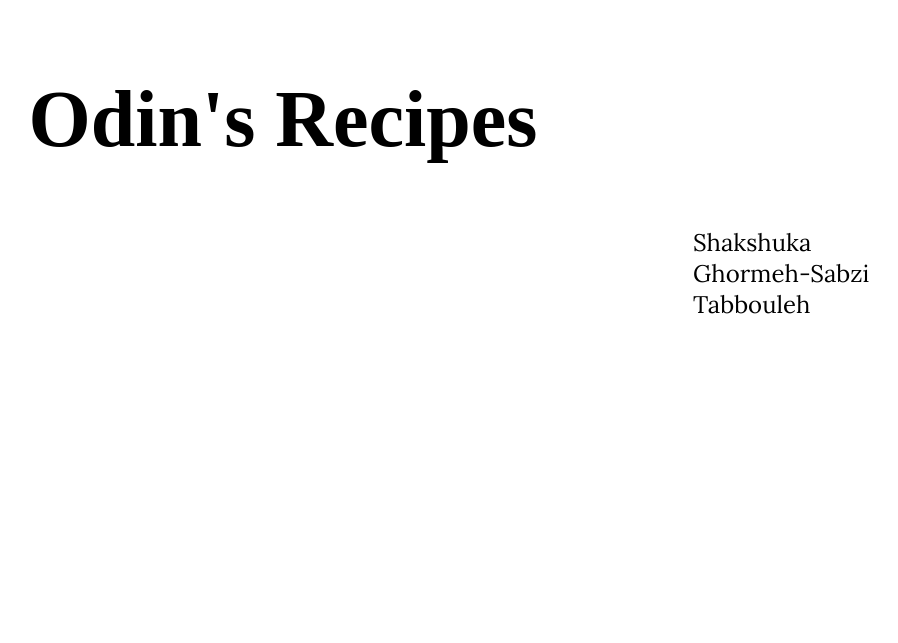
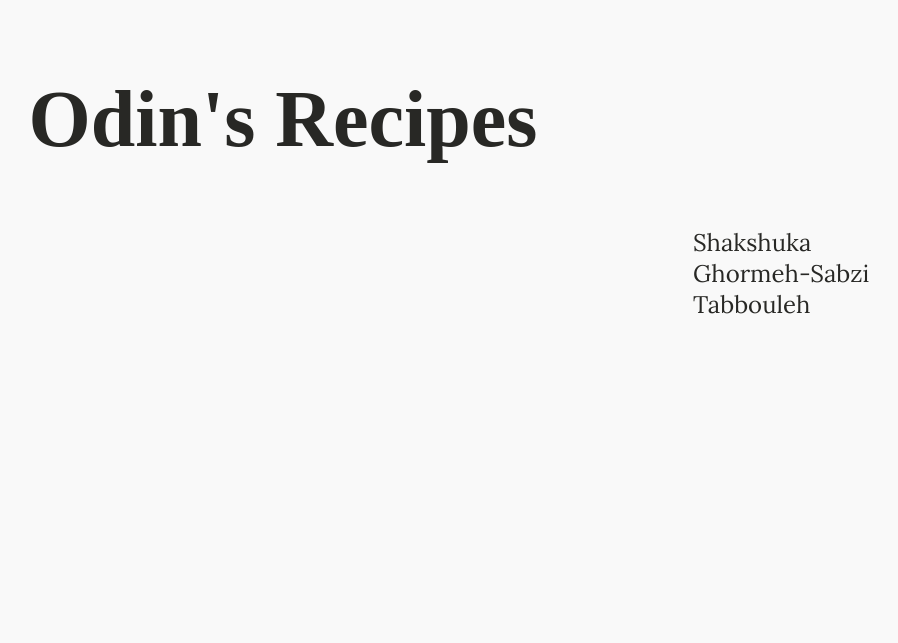
Before and after one commit to erkhausneck/odin-recipes, a plain HTML site: page index.html in a window 1280 px wide. Shown: the whole page, without its empty margins (357-1255 px from the left). Drawn offline with Linux system fonts and the light colour scheme; a web font is replaced by a local one.

Commit message:
Edit colors
Lower contrast between background and text color.

```diff
--- a/styles.css
+++ b/styles.css
@@ -3,6 +3,8 @@ html, body {
     padding: 0;
     font-family: 'Lora';
     font-size: 24px;
+    background-color: #f9f9f9;
+    color: #282825;
 }
 
 .container {
@@ -56,7 +58,7 @@ h3 {
 
 a, a:visited, a:focus, a:hover, a:active {
     text-decoration: none;
-    color: black;
+    color: #282825;
 }
 
 li a:hover {
```
